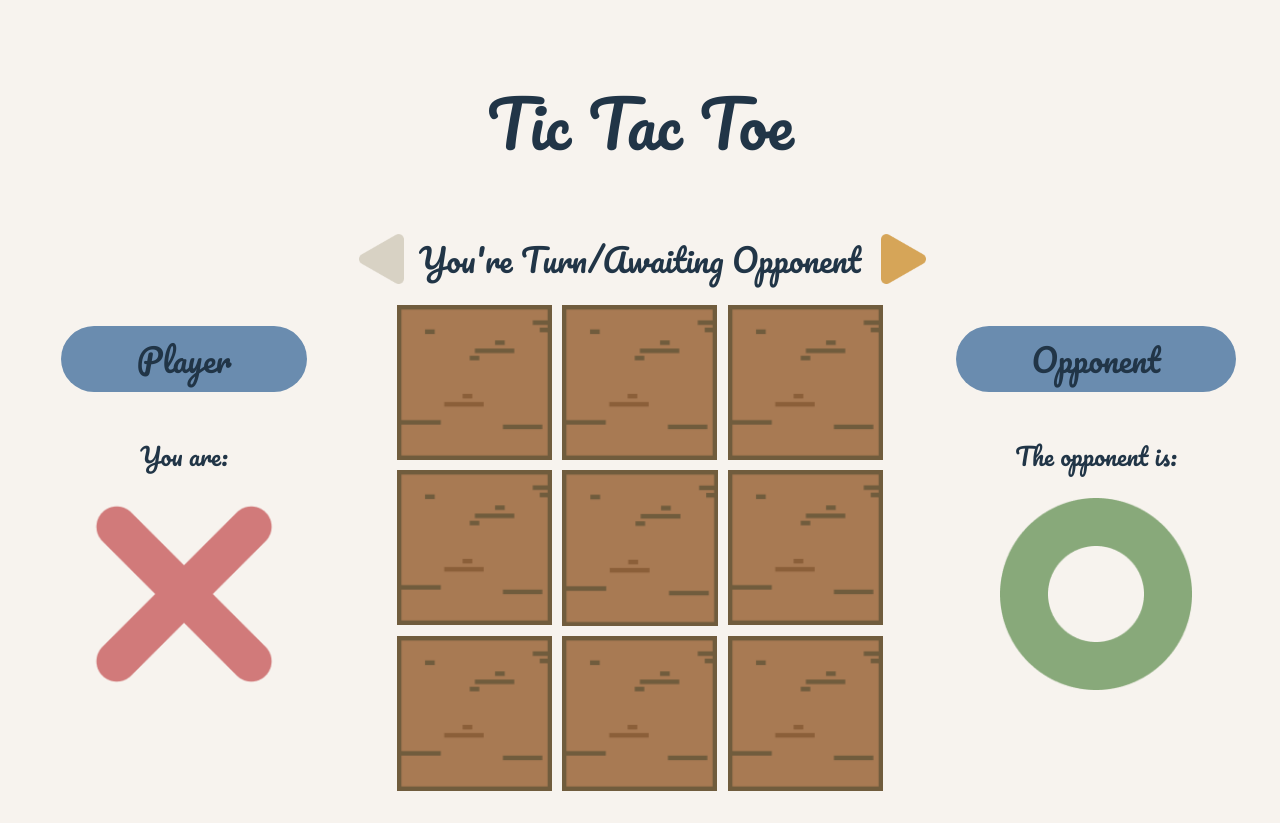
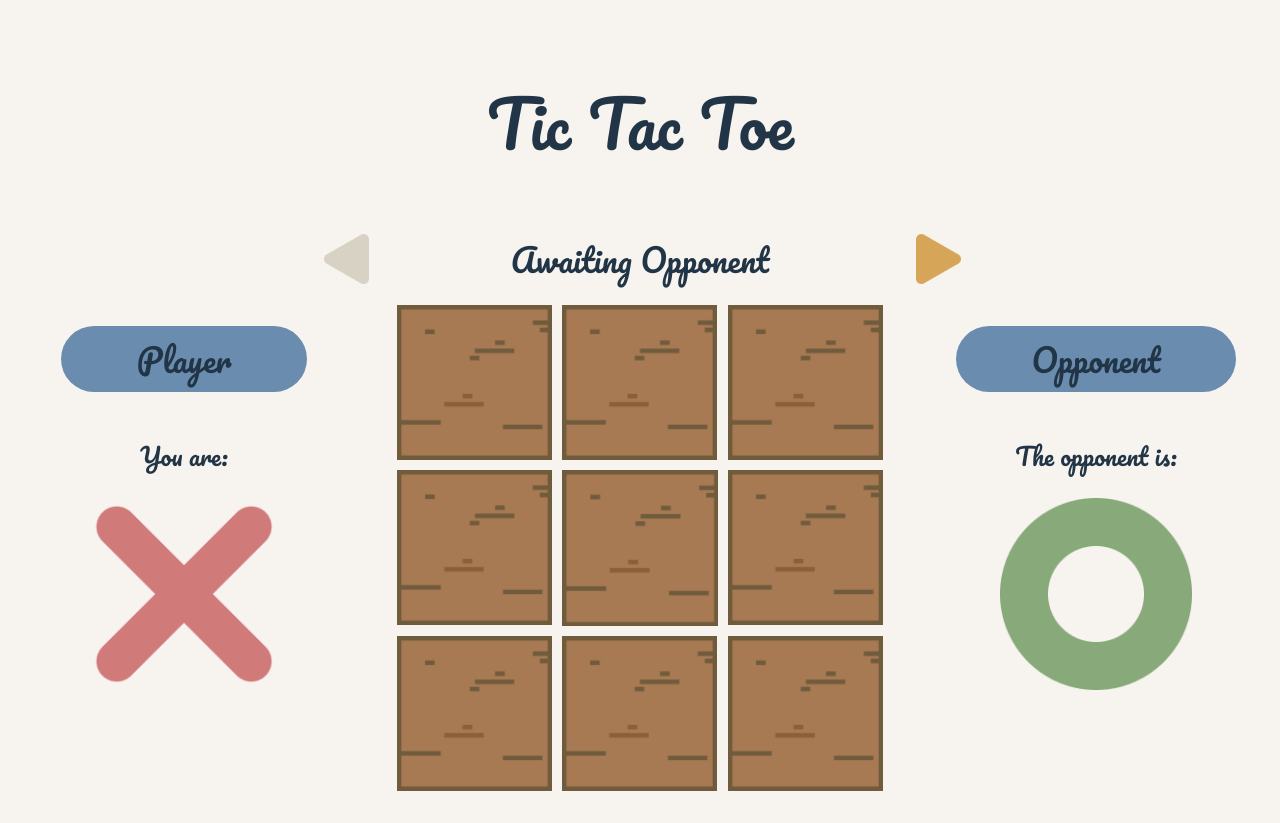
Before and after one commit to JoshuaChua1106/tictactoe-web, a React app in the folder frontend/: page /game in a window 1280 px wide. Built offline with nearby package versions, Linux system fonts and the light colour scheme; no server answers; the HTML template or start-up script is replaced by a standard one.

Commit message:
feat (turn-indicator): Added logic to change text of turn indicator depending on whose turn it is

```diff
--- a/frontend/src/pages/game.css
+++ b/frontend/src/pages/game.css
@@ -21,6 +21,11 @@
     display: flex;
     gap: 15px;
     align-items: center;
+}
+
+.turn-indicator-panel h1 {
+    width: 40vw;
+    text-align: center;
 }
 
 .turn-triangle-left.active {
--- a/frontend/src/pages/game.tsx
+++ b/frontend/src/pages/game.tsx
@@ -50,7 +50,7 @@ function GamePage() {
             {/* Turn Indicator */}
             <div className="turn-indicator-panel">
                 <div className={`turn-triangle-left ${currentTurn === yourSymbol ? 'active' : 'inactive'}`}></div>
-                <h1>You're Turn/Awaiting Opponent</h1>
+                <h1>{currentTurn === yourSymbol ? "Your Turn" : "Awaiting Opponent"}</h1>
                 <div className={`turn-triangle-right ${currentTurn !== yourSymbol ? 'active' : 'inactive'}`}></div>
 
             </div>
```
